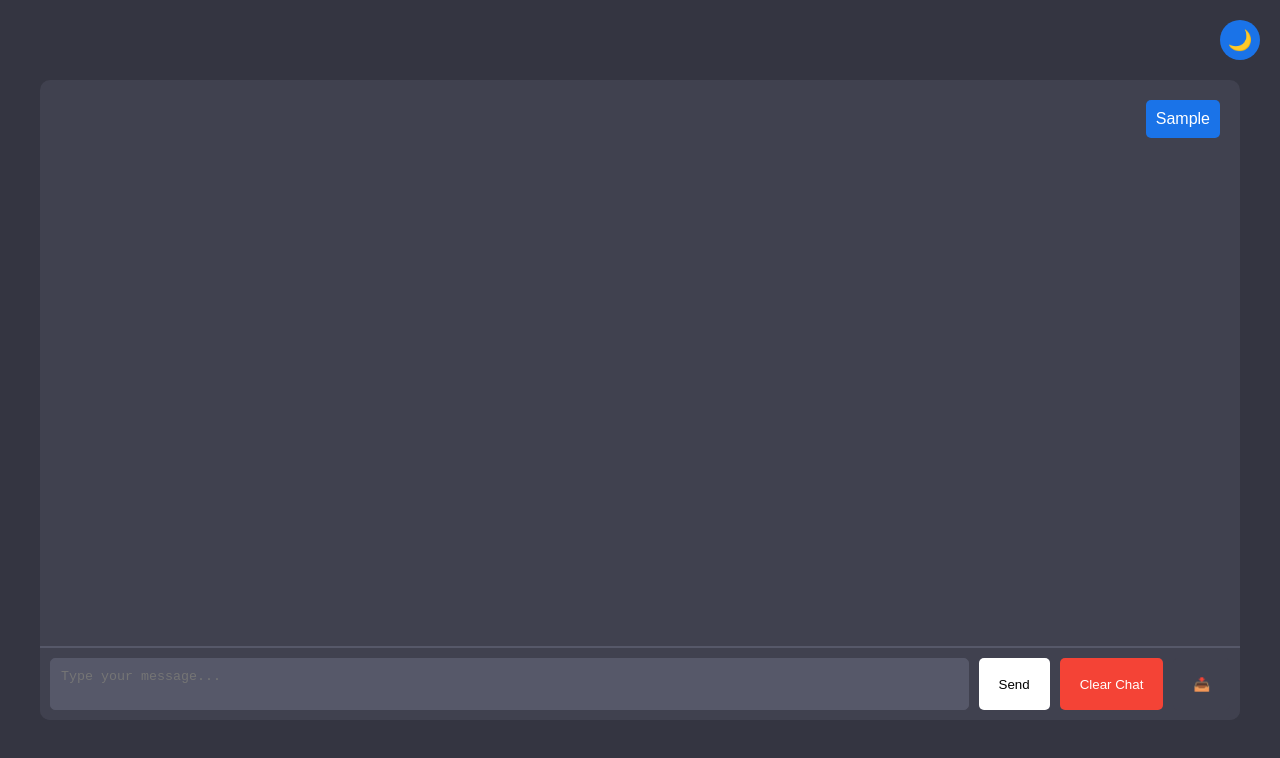
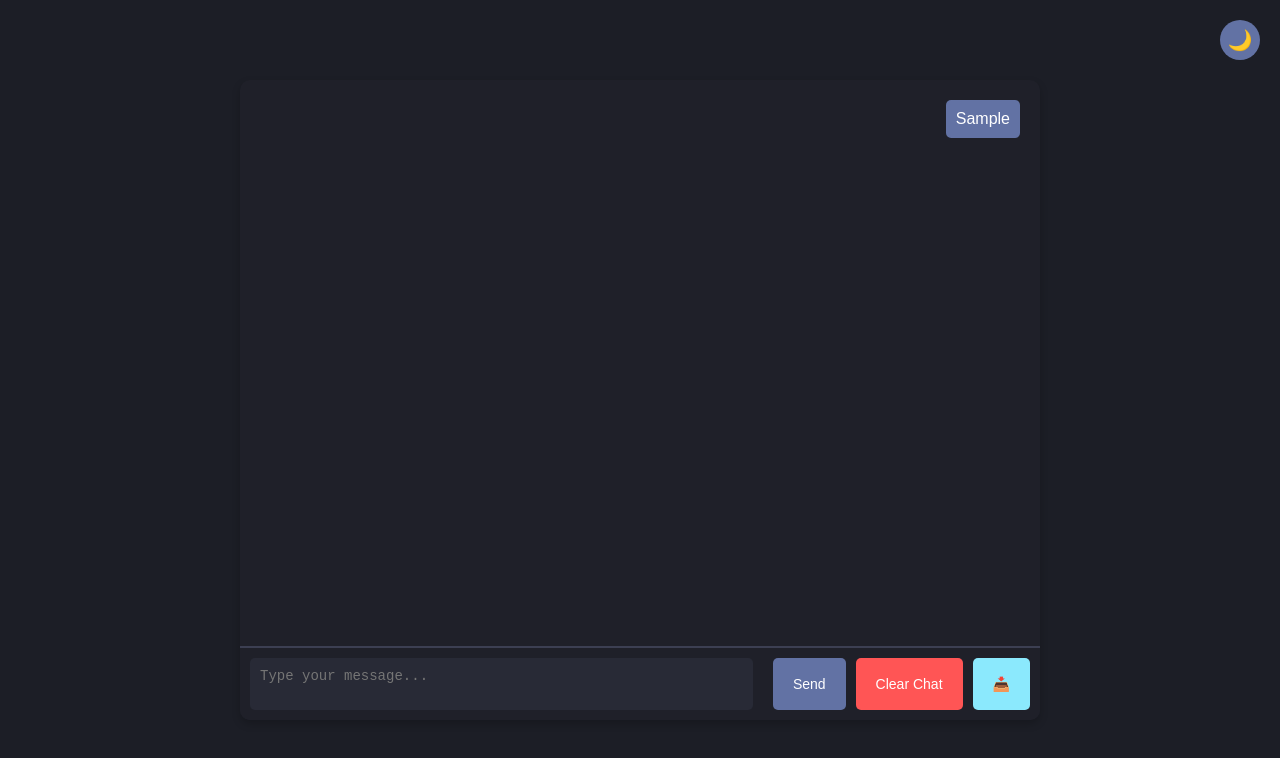
Before and after one commit to J-adithya/Chatbot, a plain HTML site: page frontend/index.html in a window 1280 px wide. Both pictures are taken after typing "Sample" into the empty fields and a click on the button "Send". Drawn offline with Linux system fonts and the light colour scheme; no server answers.

Commit message:
Update styles.css

```diff
--- a/frontend/styles.css
+++ b/frontend/styles.css
@@ -1,7 +1,7 @@
 body {
     font-family: 'Arial', sans-serif;
-    background-color: #343541;
-    color: #d1d5db;
+    background-color: #1c1e26;
+    color: #e5e5e5;
     margin: 0;
     padding: 0;
     display: flex;
@@ -13,16 +13,16 @@ body {
 .main-container {
     display: flex;
     width: 100%;
-    max-width: 1200px;
+    max-width: 800px;
     height: 80vh;
-    background-color: #343541;
+    background-color: #1f2029;
     border-radius: 10px;
     overflow: hidden;
+    box-shadow: 0 4px 8px rgba(0, 0, 0, 0.2);
 }
 
 .chat-container {
     width: 100%;
-    background-color: #40414f;
     display: flex;
     flex-direction: column;
     overflow: hidden;
@@ -33,7 +33,7 @@ body {
     flex-grow: 1;
     overflow-y: auto;
     padding: 20px;
-    border-bottom: 1px solid #565869;
+    border-bottom: 1px solid #3c3f52;
 }
 
 .message-container {
@@ -48,17 +48,19 @@ body {
     max-width: 75%;
     word-wrap: break-word;
     display: inline-block;
+    background-color: #282a36;
+    color: #e5e5e5;
 }
 
 .user {
-    background-color: #1a73e8;
+    background-color: #6272a4;
     color: white;
     align-self: flex-end;
 }
 
 .bot {
-    background-color: #565869;
-    color: #d1d5db;
+    background-color: #44475a;
+    color: #e5e5e5;
     align-self: flex-start;
     white-space: pre-wrap; /* Preserve whitespace and line breaks */
 }
@@ -66,68 +68,62 @@ body {
 .input-container {
     display: flex;
     padding: 10px;
-    border-top: 1px solid #565869;
-    background-color: #40414f;
+    border-top: 1px solid #3c3f52;
+    background-color: #1f2029;
 }
 
 .chat-input {
     flex-grow: 1;
     resize: none;
-    border: 1px solid #565869;
+    border: none;
     border-radius: 5px;
     padding: 10px;
     margin-right: 10px;
-    background-color: #565869;
-    color: #d1d5db;
+    background-color: #282a36;
+    color: #e5e5e5;
+    font-size: 14px;
 }
 
 .chat-input:focus {
     outline: none;
-    border-color: #1a73e8;
+    border: 1px solid #6272a4;
 }
 
-.send-button {
-    background-color: white;
-    color: black;
+.send-button, .clear-chat-button, .download-chat-button {
     border: none;
     border-radius: 5px;
     padding: 10px 20px;
     cursor: pointer;
     transition: background-color 0.3s;
+    font-size: 14px;
+    margin-left: 10px;
+}
+
+.send-button {
+    background-color: #6272a4;
+    color: white;
 }
 
 .send-button:hover {
-    background-color: #d1d5db;
+    background-color: #3cd36b;
 }
 
 .clear-chat-button {
-    background-color: #f44336;
+    background-color: #ff5555;
     color: white;
-    border: none;
-    border-radius: 5px;
-    padding: 10px 20px;
-    cursor: pointer;
-    transition: background-color 0.3s;
-    margin-left: 10px;
 }
 
 .clear-chat-button:hover {
-    background-color: #d32f2f;
+    background-color: #ff4444;
 }
 
 .download-chat-button {
-    background-color: #40414f;
-    color: white;
-    border: none;
-    border-radius: 5px;
-    padding: 10px 20px;
-    cursor: pointer;
-    transition: background-color 0.3s;
-    margin-left: 10px;
+    background-color: #8be9fd;
+    color: #282a36;
 }
 
 .download-chat-button:hover {
-    background-color: #d1d5db;
+    background-color: #6bdde7;
 }
 
 .loading {
@@ -136,8 +132,8 @@ body {
     top: 50%;
     left: 50%;
     transform: translate(-50%, -50%);
-    border: 5px solid #343541;
-    border-top: 5px solid #1a73e8;
+    border: 5px solid #1f2029;
+    border-top: 5px solid #6272a4;
     border-radius: 50%;
     width: 50px;
     height: 50px;
@@ -157,7 +153,7 @@ body {
     display: none;
     margin: 10px;
     font-style: italic;
-    color: #888;
+    color: #8be9fd;
 }
 
 .typing-indicator.show {
@@ -171,7 +167,7 @@ body {
 }
 
 .theme-toggle {
-    background-color: #1a73e8;
+    background-color: #6272a4;
     color: white;
     border: none;
     border-radius: 50%;
@@ -190,12 +186,12 @@ body {
 }
 
 body.light-mode {
-    background-color: #343541; /* Updated to ChatGPT's UI grey color */
+    background-color: #f0f0f0; /* Updated to light mode */
     color: #000000;
 }
 
 body.light-mode .chat-container {
-    background-color: #f0f0f0;
+    background-color: #ffffff;
 }
 
 body.light-mode .chat-input {
@@ -204,18 +200,19 @@ body.light-mode .chat-input {
 }
 
 body.light-mode .send-button {
-    background-color: #dfe2e5;
+    background-color: #007bff;
+    color: white;
 }
 
 body.light-mode .clear-chat-button {
-    background-color: #f44336;
+    background-color: #ff5555;
 }
 
 body.light-mode .user {
-    background-color: #1a73e8;
+    background-color: #007bff;
 }
 
 body.light-mode .bot {
-    background-color: #565869;
-    color: rgb(255, 255, 255);
+    background-color: #e5e5e5;
+    color: #000000;
 }
```
